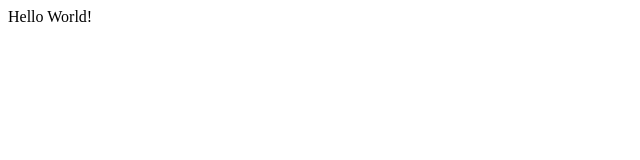
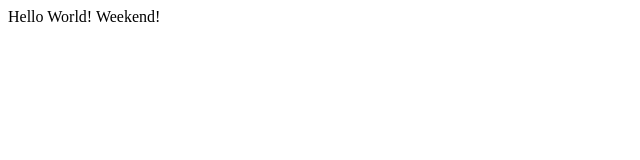
Before and after one commit to Grace-free/vue-ele, a plain HTML site: page index.html in a window 1280 px wide. Shown: the full height of the page, 0-640 px from the left. Drawn offline with Linux system fonts and the light colour scheme.

Commit message:
add weekend

```diff
--- a/index.html
+++ b/index.html
@@ -4,5 +4,6 @@
     </head>
     <body>
         Hello World!
+		Weekend!
     </body>
 </html>
```
